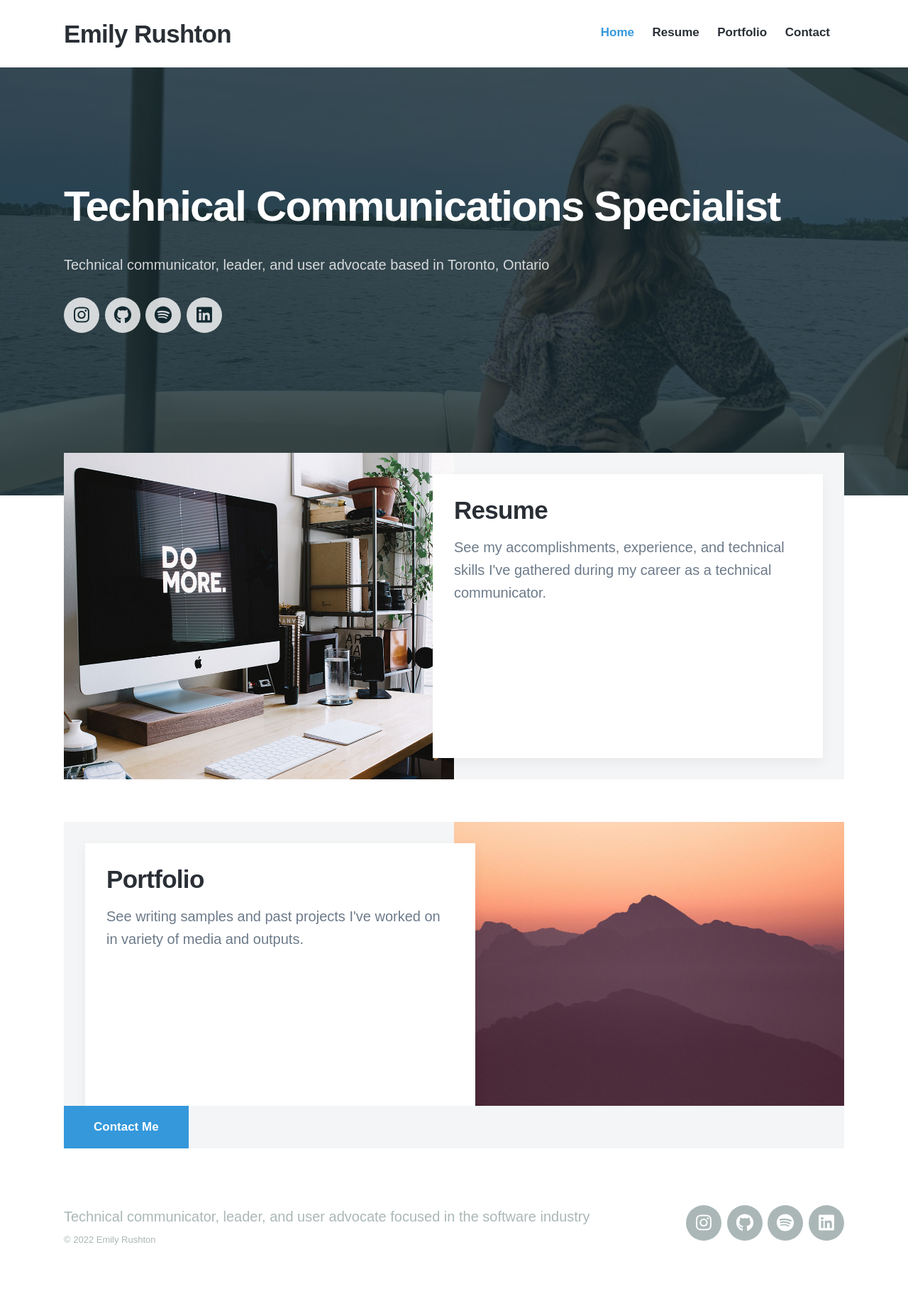
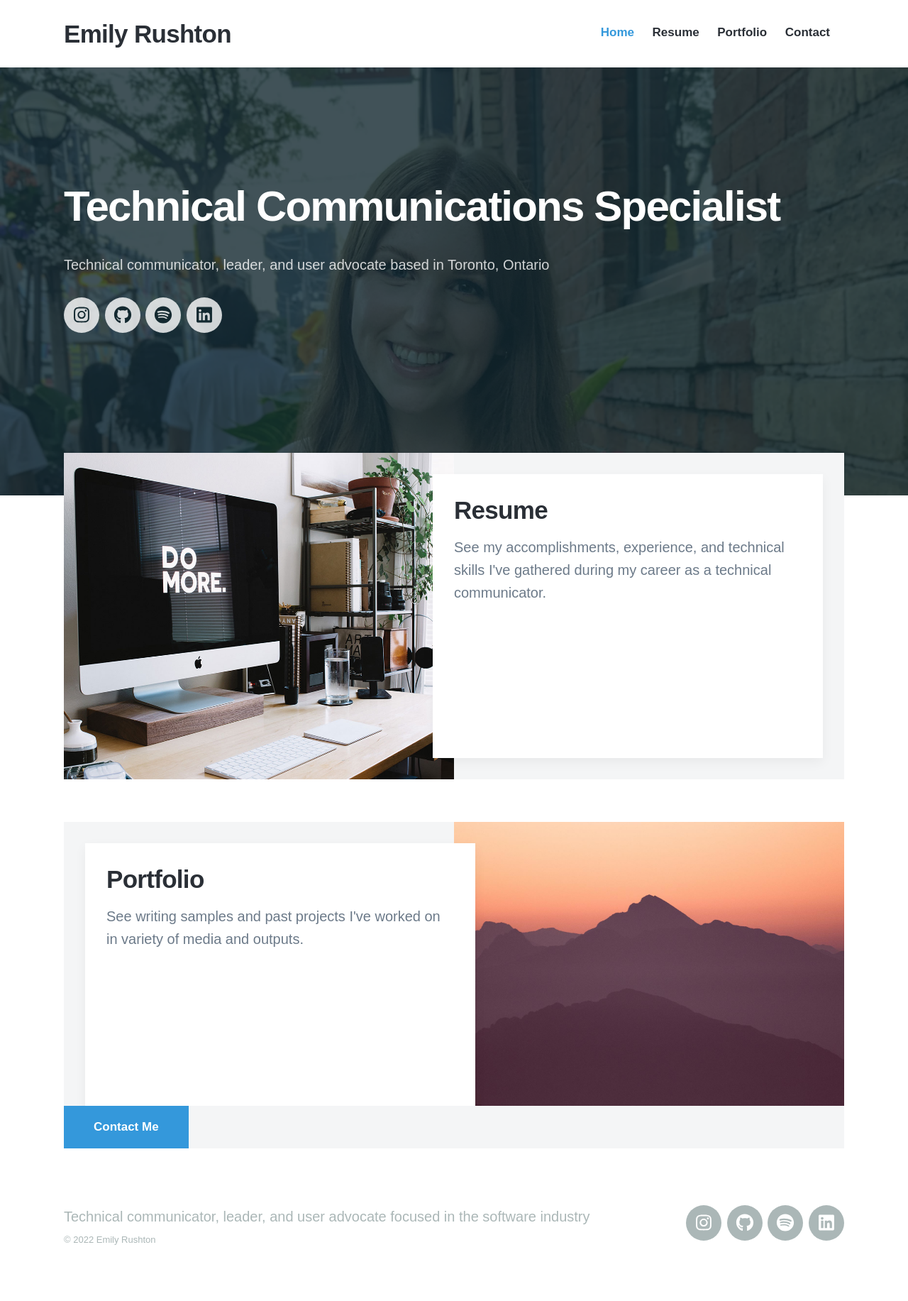
Before and after one commit to emilyrushton/emilyrushton.github.io, a Jekyll site: the page built from index.html, in a window 1280 px wide. Shown: the whole page at 71% size. Built offline with Jekyll 4.4.1, drawn with Linux system fonts in a browser that asks for light colours; nearby versions of some CDN libraries; some web fonts are replaced.

Commit message:
trying new headshot

```diff
--- a/index.html
+++ b/index.html
@@ -2,7 +2,7 @@
 layout: default
 title: Professional Technical Communicator | Emily Rushton
 description: Emily Rushton is a technical communicator, leader, and user advocate focused in the software industry
-featured_image: /images/demo/boat-photo.jpg
+featured_image: /images/demo/headshot2.jpg
 ---
 
 <section class="hero">
```
Also changed, not shown: images/demo/headshot2.jpg (added).
